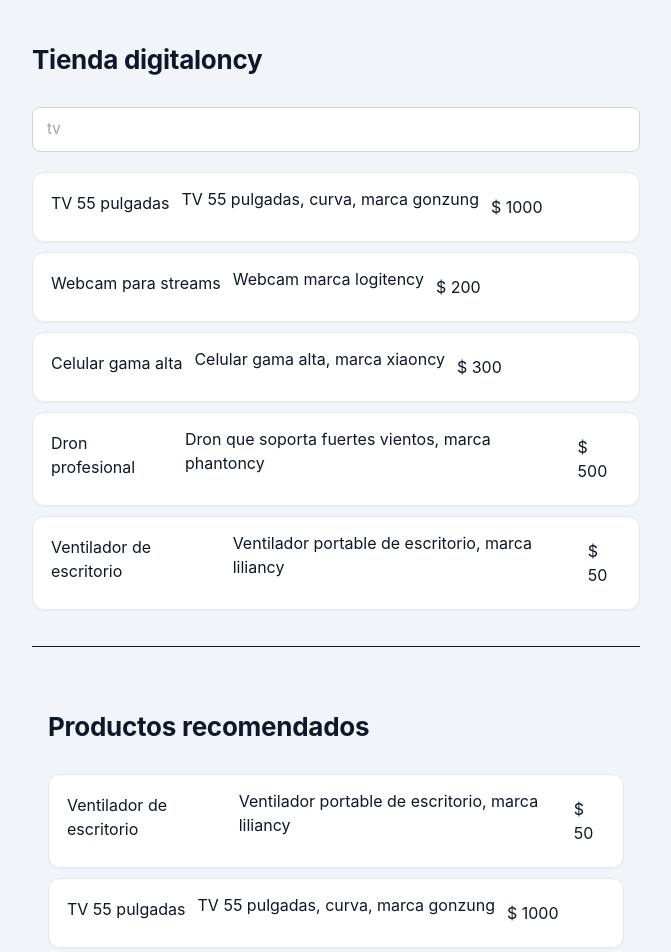
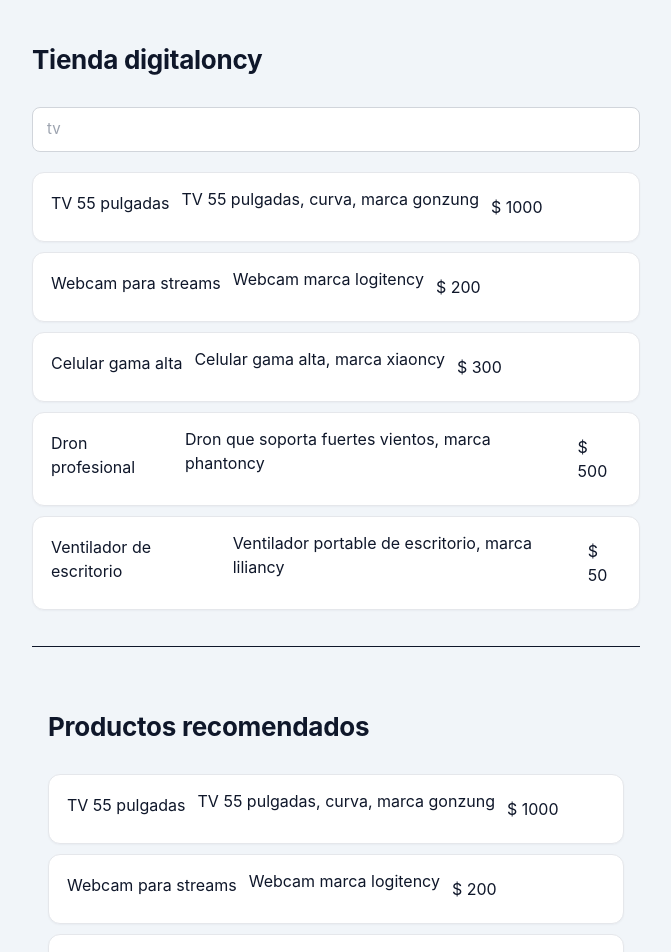
Before and after one commit to Avila-Pato/Interview__Challenges, a Next.js app: page /proyectos-logicos/buscador-de-listar/caso-3 in a window 1280 px wide. Shown: the top 952 px of the page, without its empty margins (304-975 px from the left). Built offline with nearby package versions, Linux system fonts and the light colour scheme.

Commit message:
caso 1 listo

```diff
--- a/app/proyectos-logicos/buscador-de-listar/caso-1/page.tsx
+++ b/app/proyectos-logicos/buscador-de-listar/caso-1/page.tsx
@@ -1,3 +1,4 @@
+/* eslint-disable react-hooks/set-state-in-effect */
 "use client";
 import {useEffect, useState} from "react";
 
@@ -11,16 +12,31 @@ function App() {
   const [query, setQuery] = useState<string>("");
   const [loading, setLoading] = useState<boolean>(true);
 
+
   // filtros sorted Products
   const [sort, setSort] = useState<Sort>("asc");
 
-  const sortedProduct = products.sort((a, b) => {
+  useEffect(() => {
+    const storedSort = localStorage.getItem("sort") as Sort | null;
+
+    if(storedSort) {
+      setSort(storedSort as Sort)
+    }
+  },[])
+
+  useEffect(() => {
+    localStorage.setItem("sort", sort);
+  }, [sort])
+
+  // DEBE PERSISRTIR LOS FILTROS
+     const sortedProduct = [...products].sort((a, b) => {
     if (sort === "asc") {
       return a.price - b.price;
     } else {
       return b.price - a.price;
     }
-  })
+  }, )
+
 
   useEffect(() => {
     api.search(query).then(setProducts).finally(() => setLoading(false));
@@ -34,7 +50,7 @@ function App() {
     <main>
       <h1>Tienda digitaloncy</h1>
       <input name="text" placeholder="tv" type="text" onChange={(e) => setQuery(e.target.value)} />
-      <select onChange={(e) => setSort(e.target.value as Sort)}>
+      <select value={sort} onChange={(e) => setSort(e.target.value as Sort)}>
         <option value="asc">Ascendente</option>
         <option value="desc">Descendente</option>
       </select>
--- a/app/proyectos-logicos/buscador-de-listar/caso-3/page.tsx
+++ b/app/proyectos-logicos/buscador-de-listar/caso-3/page.tsx
@@ -1,4 +1,5 @@
 
+"use client";
 import {useEffect, useState} from "react";
 
 import api from "./api";
@@ -15,9 +16,7 @@ function Recommended() {
     <main>
       <h1>Productos recomendados</h1>
       <ul>
-        {[...products]
-          .sort(() => (Math.random() > 0.5 ? 1 : -1))
-          .slice(0, 2)
+        {products
           .map((product) => (
             <li key={product.id}>
               <h4>{product.title}</h4>
```
Also changed, not shown: app/proyectos-logicos/buscador-de-listar/caso-1/README.md.
